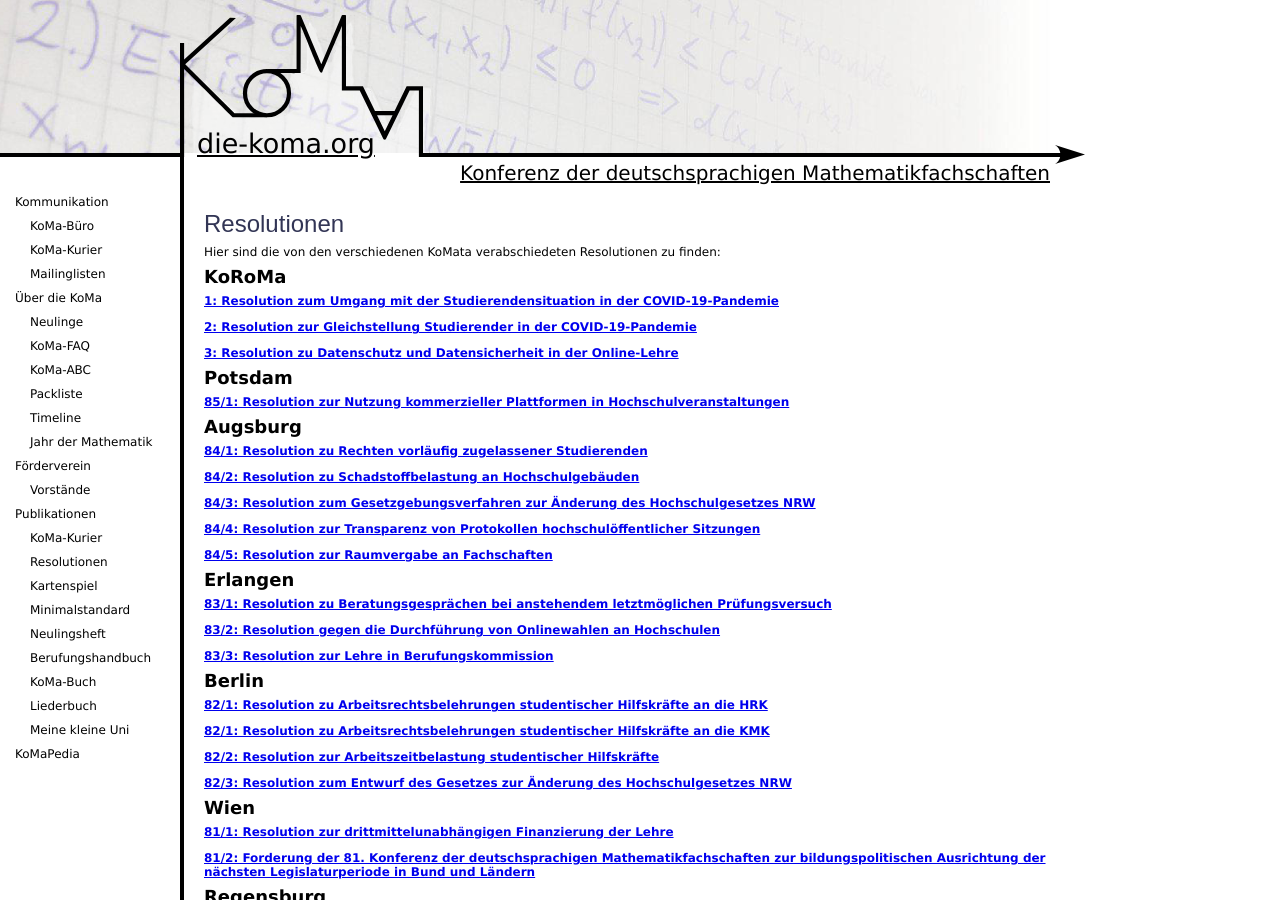
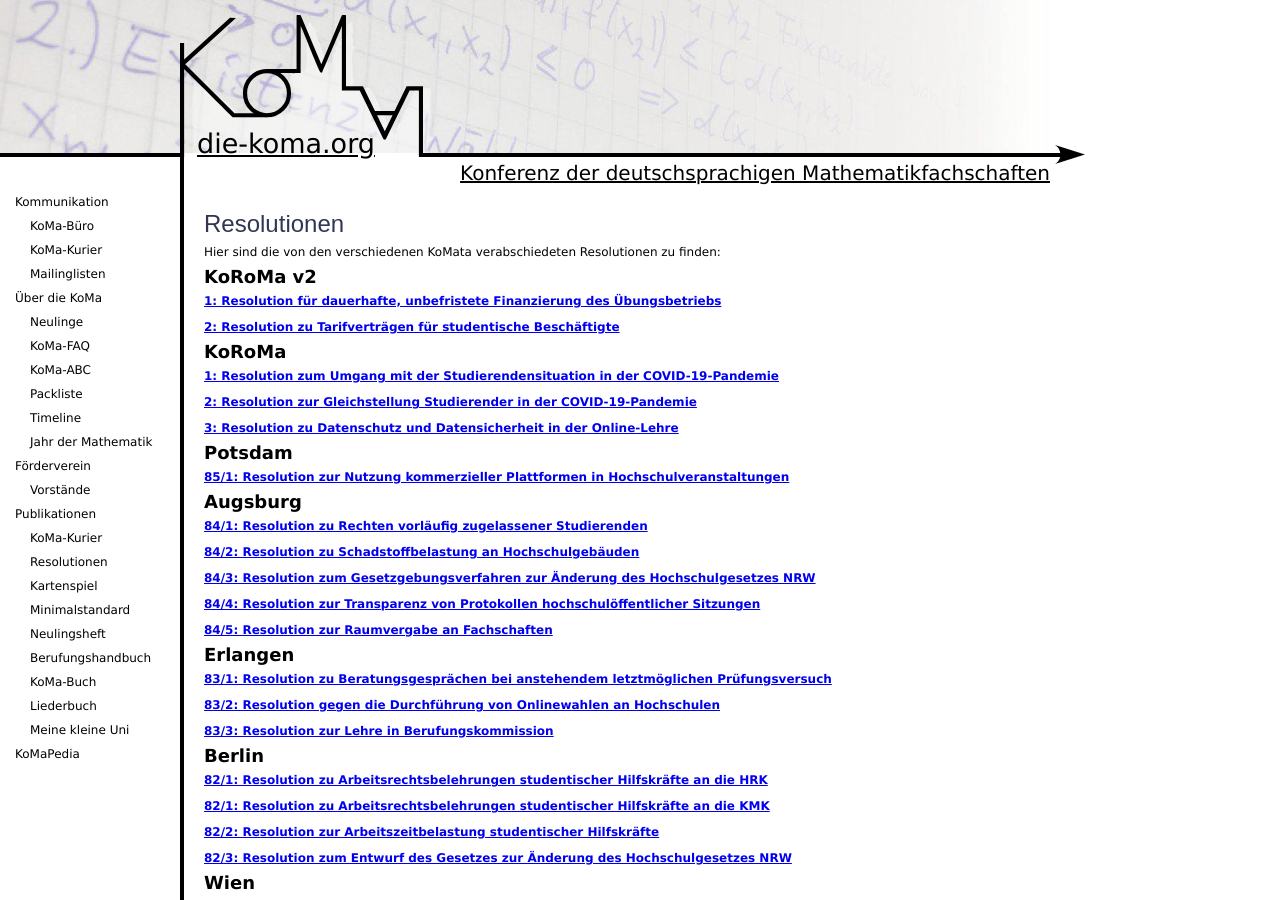
Before and after one commit to Die-KoMa/die-koma.org, a Jekyll site: the page built from publikationen/resolutionen/index.md, in a window 1280 px wide and 900 px high. Built offline with Jekyll 4.4.1, drawn with Linux system fonts in a browser that asks for light colours.

Commit message:
Resolutionen der zweiten KoRoMa hinzugefügt

```diff
--- a/publikationen/resolutionen/index.md
+++ b/publikationen/resolutionen/index.md
@@ -7,6 +7,13 @@ order: 2
 # Resolutionen
 
 Hier sind die von den verschiedenen KoMata verabschiedeten Resolutionen zu finden:
+
+## KoRoMa v2
+
+[**1: Resolution für dauerhafte, unbefristete Finanzierung des Übungsbetriebs**](https://file.komapedia.org/85o2_koroma_1.pdf)
+
+[**2: Resolution zu Tarifverträgen für studentische Beschäftigte**](https://file.komapedia.org/85o2_koroma_2.pdf)
+
 
 ## KoRoMa
 
```
